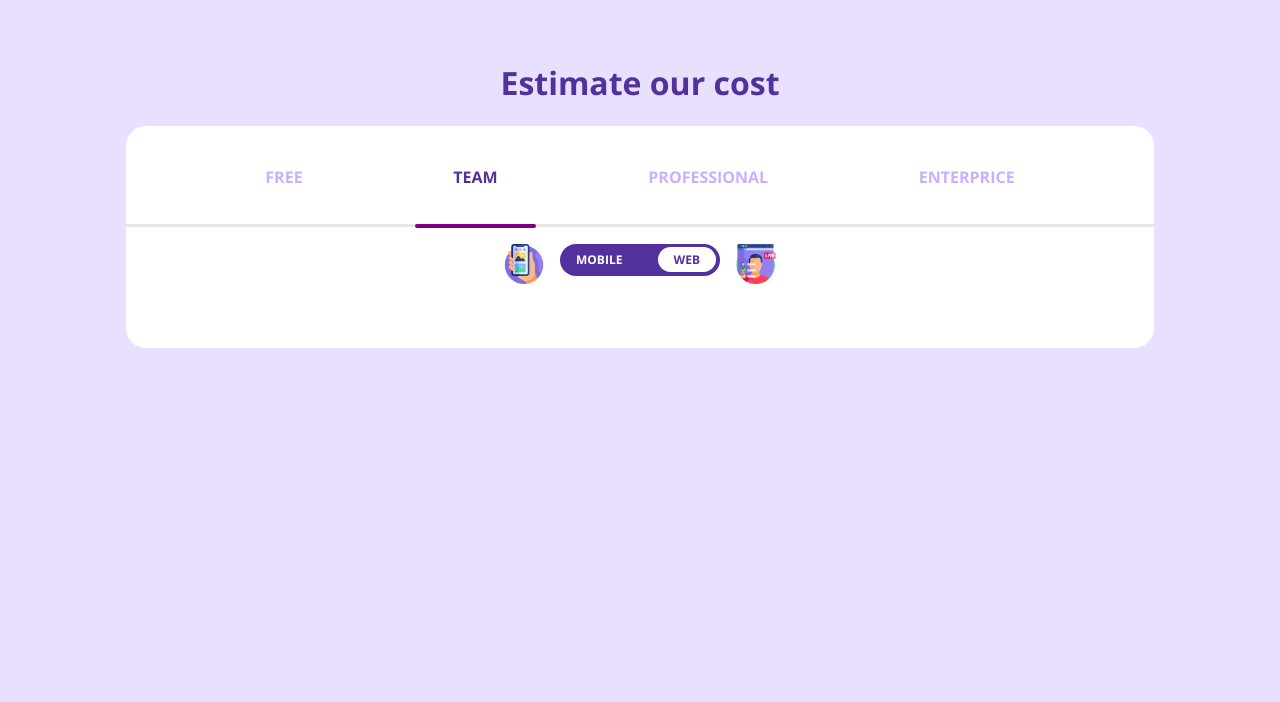
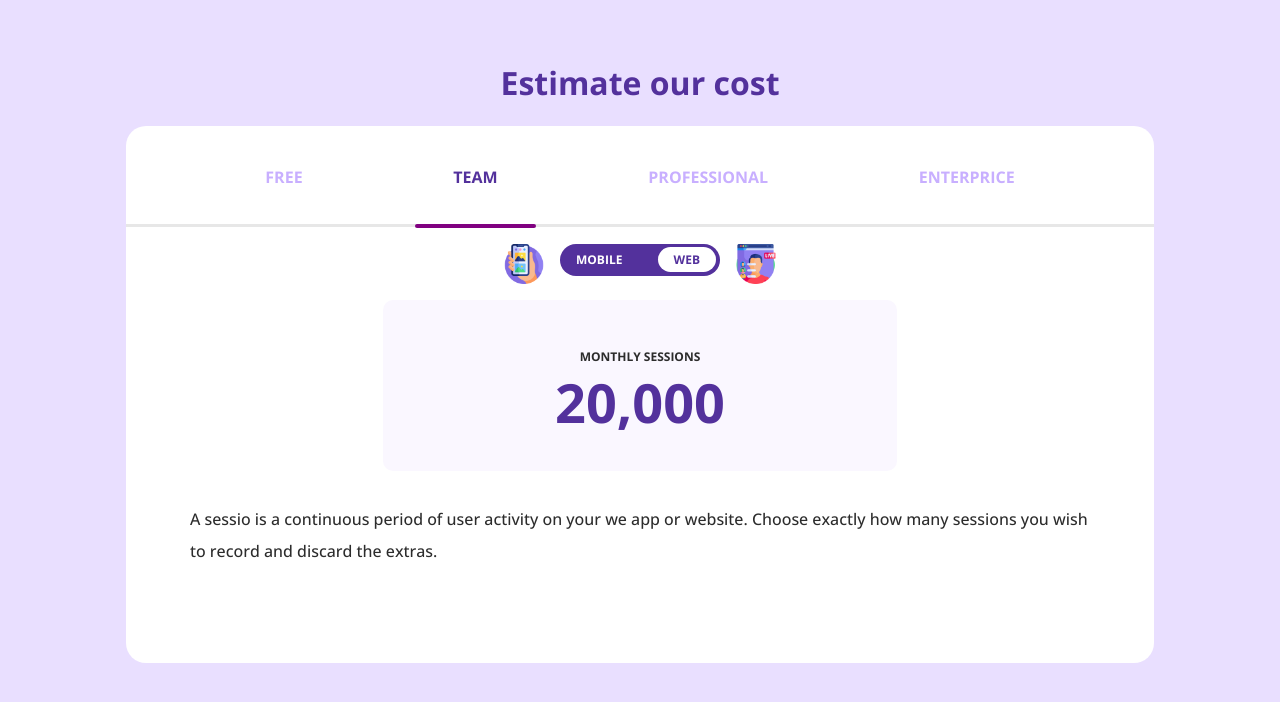
Before and after one commit to terovleppanen/CostEstimatorDemo, a plain HTML site: page index.html in a window 1280 px wide. Drawn offline with nearby package versions, Linux system fonts and the light colour scheme.

Commit message:
Add sessions-card and description to page.

```diff
--- a/index.css
+++ b/index.css
@@ -112,3 +112,38 @@ h1 {
   padding: 4px 16px;
   border-radius: 20px;
 }
+
+/* Toggle ends  */
+
+/* Sessions-card Starts */
+
+.sessions-card {
+  background-color: rgb(250, 247, 255);
+  text-align: center;
+  padding: 32px;
+  width: 50%;
+  text-transform: uppercase;
+  margin: 16px 0;
+  border-radius: 10px;
+}
+
+.sessions-card p {
+  color: rgb(44, 44, 44);
+  font-size: 12px;
+  font-weight: 700;
+  margin: 16px 0 0 0;
+}
+
+.sessions-card .number {
+  color: rgb(83, 49, 156);
+  font-size: 54px;
+  margin: 0;
+}
+
+/* Sessions-card ends  */
+
+/* Description  */
+.description {
+  line-height: 32px;
+  margin: 16px 0 32px 0;
+}
--- a/index.html
+++ b/index.html
@@ -40,6 +40,21 @@
         </div>
         <img src="images/icon2.png" alt="Web icon" />
       </div>
+      <!-- Toggle ends  -->
+
+      <!-- Sessions-card -->
+      <div class="sessions-card">
+        <p>Monthly Sessions</p>
+        <p class="number">20,000</p>
+      </div>
+      <!-- Sessions ends  -->
+
+      <!-- Description  -->
+      <p class="description">
+        A sessio is a continuous period of user activity on your we app or
+        website. Choose exactly how many sessions you wish to record and discard
+        the extras.
+      </p>
     </div>
   </body>
 </html>
```
